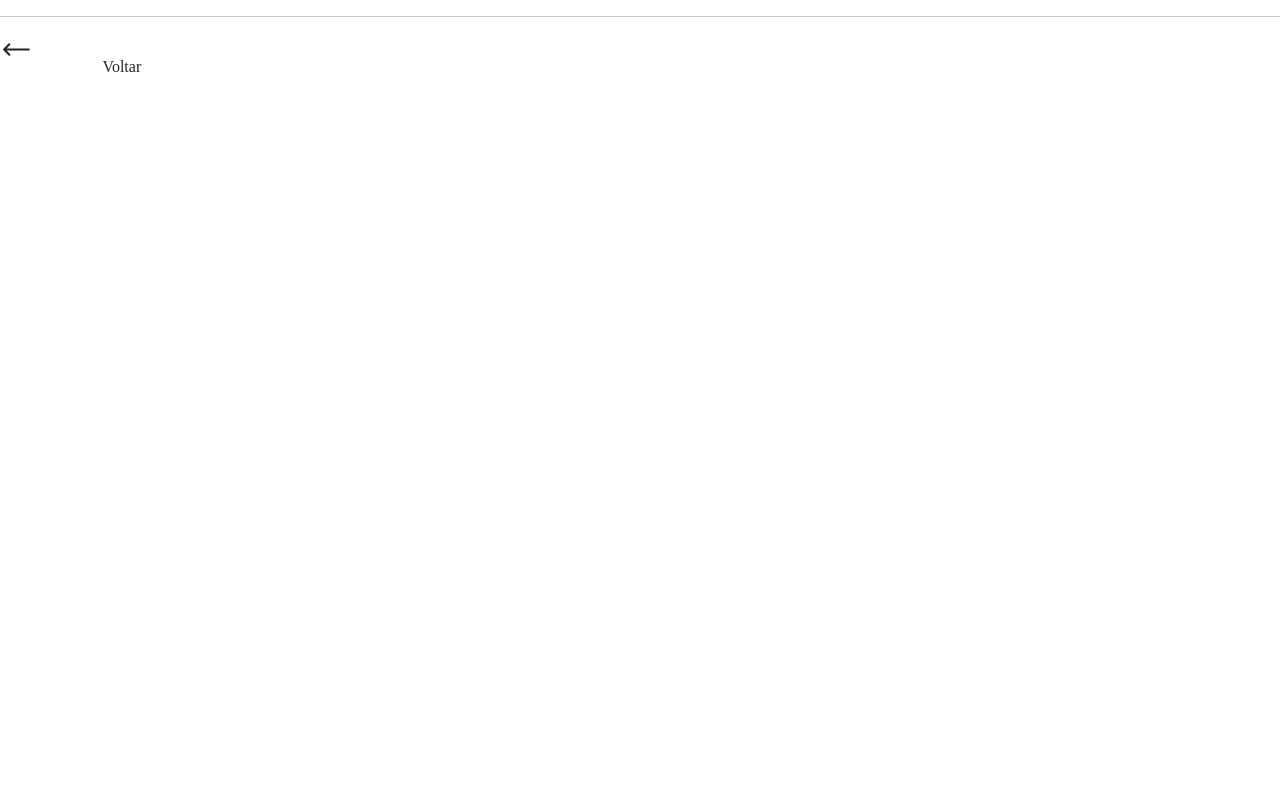
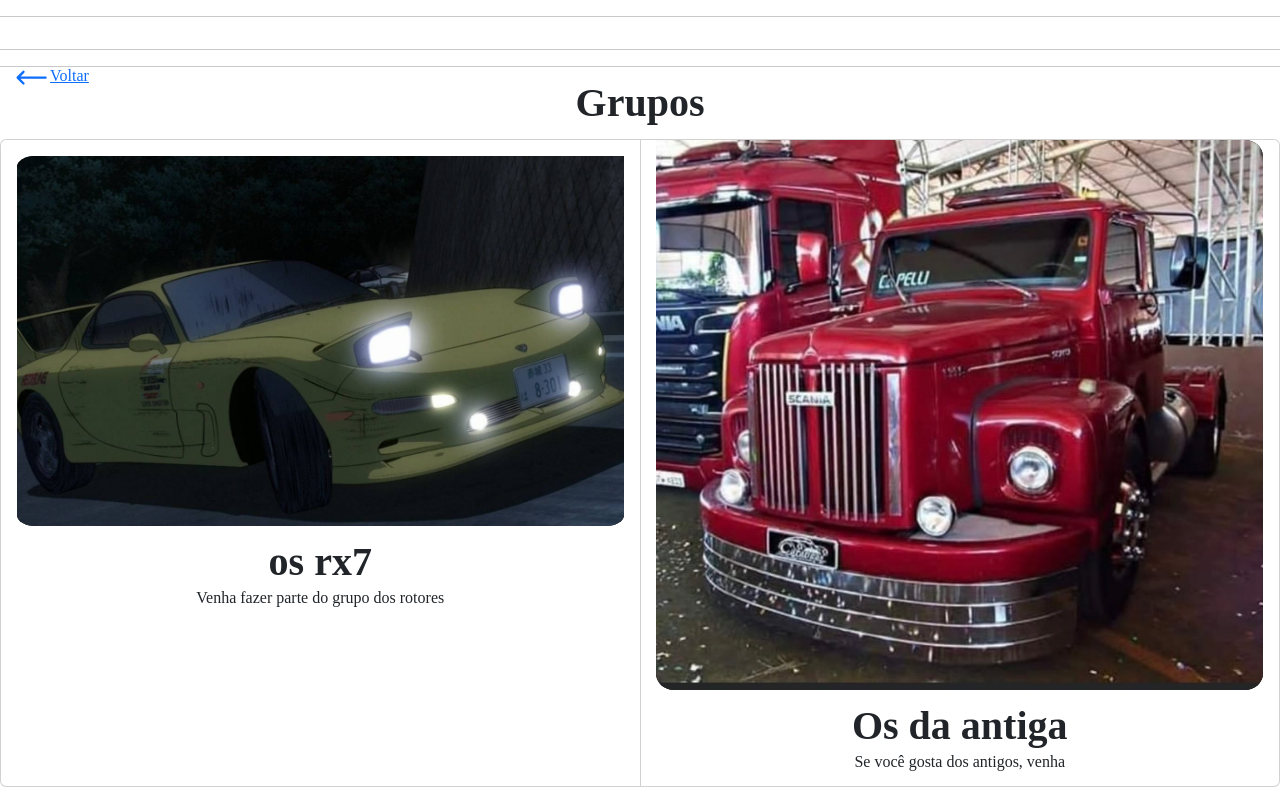
Before and after one commit to VinNissu/Visual_Car-Way, a plain HTML site: page grupo.html in a window 1280 px wide. Drawn offline with nearby package versions, Linux system fonts and the light colour scheme.

Commit message:
new-update-18/10/22

```diff
--- a/css/stylegrupo.css
+++ b/css/stylegrupo.css
@@ -45,14 +45,22 @@
 /* ---------------------------------------------------- */
 
 
-body {}
-
 header  main p svg{
    width: 11%;
 }
 
 .paddingperso{
-    margin-left: 8%;
+    margin-left: 1%;
     margin-top:2%;
     font-size: 100%;
 }
+
+.perfumecard{
+	width: 95%;
+	border-radius: 3%;
+	align-items: center;
+	justify-content: center;
+	background-color: black;
+	color: white;
+
+}
--- a/grupo.html
+++ b/grupo.html
@@ -19,7 +19,8 @@
     <script src="https://cdn.jsdelivr.net/npm/bootstrap@5.2.0/dist/js/bootstrap.min.js"
         integrity="sha384-ODmDIVzN+pFdexxHEHFBQH3/9/vQ9uori45z4JjnFsRydbmQbmL5t1tQ0culUzyK" crossorigin="anonymous">
         </script>
-    <script src="/javascript/costumer.js"></script>
+
+
 
 </head>
 
@@ -29,21 +30,43 @@
     <header>
 
         <main class="d-flex flex-row justify-content-start">
+            <a href="feed.html" class="position-absolute  paddingperso ">
             <p><svg xmlns="http://www.w3.org/2000/svg" fill="none" viewBox="0 0 24 24" stroke-width="1.5" stroke="currentColor" class="w-6 h-6">
                 <path stroke-linecap="round" stroke-linejoin="round" d="M6.75 15.75L3 12m0 0l3.75-3.75M3 12h18" />
-              </svg>
+              </svg>Voltar
               </p>
+            </a>
 
-              <p class="position-absolute  paddingperso ">Voltar</p>
         </main>
+        <hr class="mt-">
 
     </header>
 
     <section>
         <main>
+<hr class="mt-3">
+
+<h1 class="text-center fs-1 fw-bold">Grupos</h1>
+
+        <div class="card-group mt-3  ">
+            <div class="card align-items-center  justify-content-center">
+                <img class="card-img-top perfumecard mt-3 bg" src="imagens/rx7.jpg" alt="Card image cap">
+                <div class="card-body">
+                    <h4 class="card-title text-center fs-1 fw-bold">os rx7</h4>
+                    <p class="card-text text-center">Venha fazer parte do grupo dos rotores</p>
+                </div>
+            </div>
+            <div class="card mx-auto">
+                <img class="card-img-top mx-auto perfumecard" src="imagens/caminhao2.jpg" alt="Card image cap">
+                <div class="card-body">
+                    <h4 class="card-title fs-1 fw-bold text-center">Os da antiga</h4>
+                    <p class="card-text text-center">Se você gosta dos antigos, venha</p>
+                </div>
+            </div>
+        </div>
 
 
-
+            </div>
         </main>
 
     </section>
@@ -52,3 +75,16 @@
 </body>
 
 </html>
+
+
+<script src="/javascript/costumer.js"></script>
+<script src="https://cdnjs.cloudflare.com/ajax/libs/jquery/3.3.1/jquery.min.js"></script>
+<script src="https://maxcdn.bootstrapcdn.com/bootstrap/4.0.0/js/bootstrap.min.js"
+    integrity="sha384-JZR6Spejh4U02d8jOt6vLEHfe/JQGiRRSQQxSfFWpi1MquVdAyjUar5+76PVCmYl"
+    crossorigin="anonymous"></script>
+
+<script src="https://cdn.jsdelivr.net/npm/bootstrap@5.2.0/dist/js/bootstrap.min.js"
+    integrity="sha384-ODmDIVzN+pFdexxHEHFBQH3/9/vQ9uori45z4JjnFsRydbmQbmL5t1tQ0culUzyK" crossorigin="anonymous">
+    </script>
+    <script src="/javascript/costumer.js"></script>
+</body>
```
